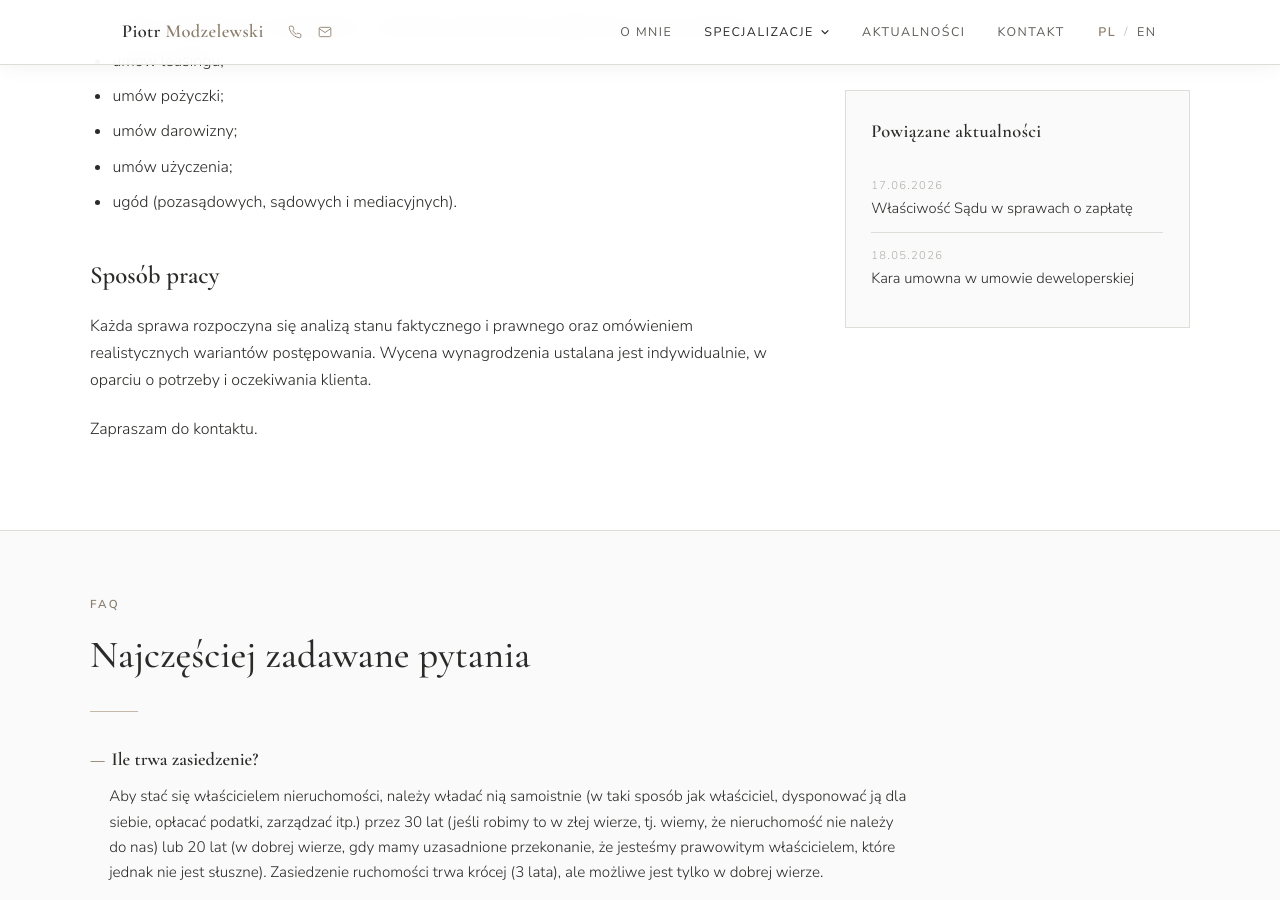
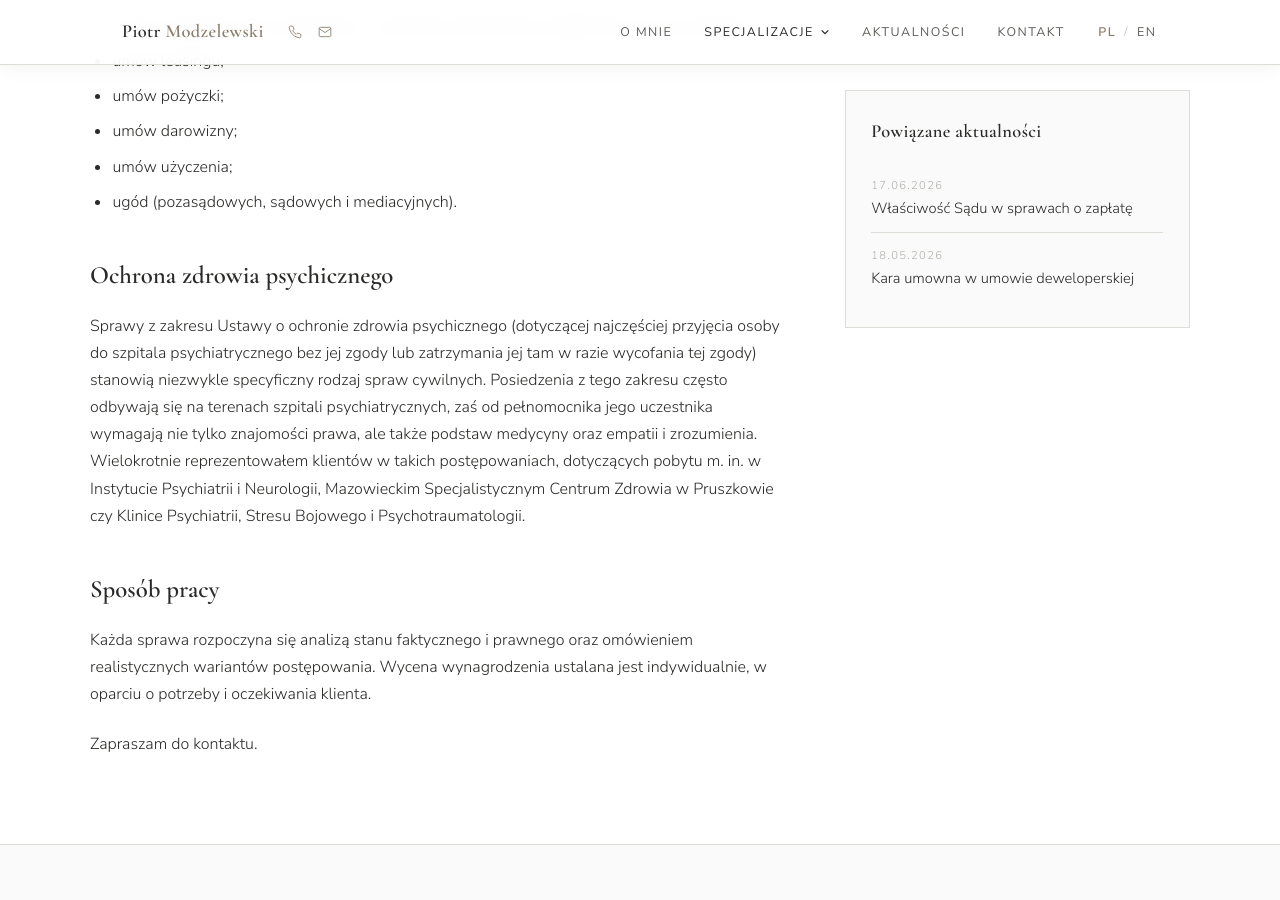
Before and after one commit to pmmodzelewski/adwokatmodzelewski.pl, a Jekyll site: the page built from _specjalizacje/prawo-cywilne.md, in a window 1280 px wide and 900 px high, scrolled down 1362 px. Built offline with Jekyll 4.4.1, drawn with Linux system fonts in a browser that asks for light colours; Markdown is read by kramdown in place of the engine named in the settings.

Commit message:
Update prawo-cywilne.md

```diff
--- a/_specjalizacje/prawo-cywilne.md
+++ b/_specjalizacje/prawo-cywilne.md
@@ -71,6 +71,15 @@ Zajmuję się także przygotowywaniem i analizą umów i innych dokumentów, w s
 -	umów użyczenia;
 -	ugód (pozasądowych, sądowych i mediacyjnych).
 
+## Ochrona zdrowia psychicznego
+
+Sprawy z zakresu Ustawy o ochronie zdrowia psychicznego (dotyczącej najczęściej przyjęcia osoby do szpitala
+psychiatrycznego bez jej zgody lub zatrzymania jej tam w razie wycofania tej zgody) stanowią niezwykle
+specyficzny rodzaj spraw cywilnych. Posiedzenia z tego zakresu często odbywają się na terenach szpitali
+psychiatrycznych, zaś od pełnomocnika jego uczestnika wymagają nie tylko znajomości prawa, ale także
+podstaw medycyny oraz empatii i zrozumienia. Wielokrotnie reprezentowałem klientów w takich postępowaniach,
+dotyczących pobytu m. in. w Instytucie Psychiatrii i Neurologii, Mazowieckim Specjalistycznym Centrum
+Zdrowia w Pruszkowie czy Klinice Psychiatrii, Stresu Bojowego i Psychotraumatologii.
 
 ## Sposób pracy
 
```
